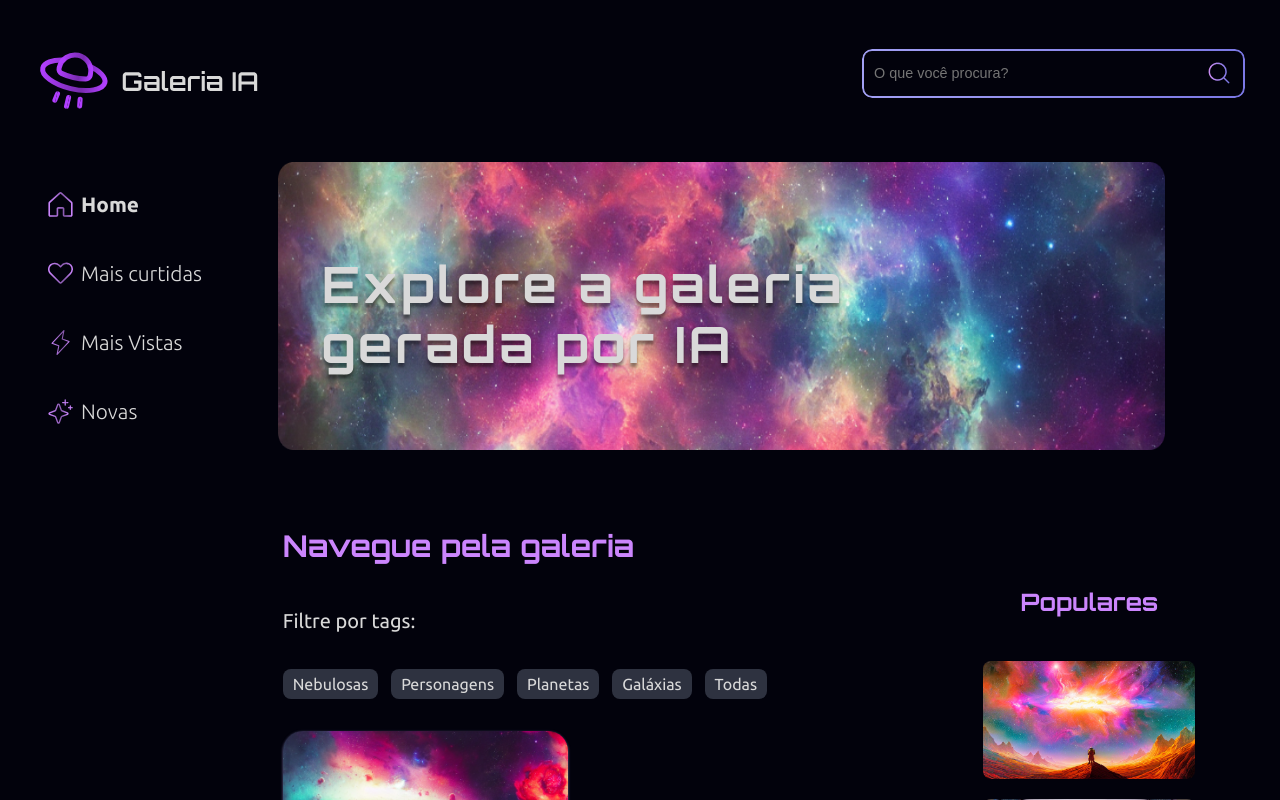
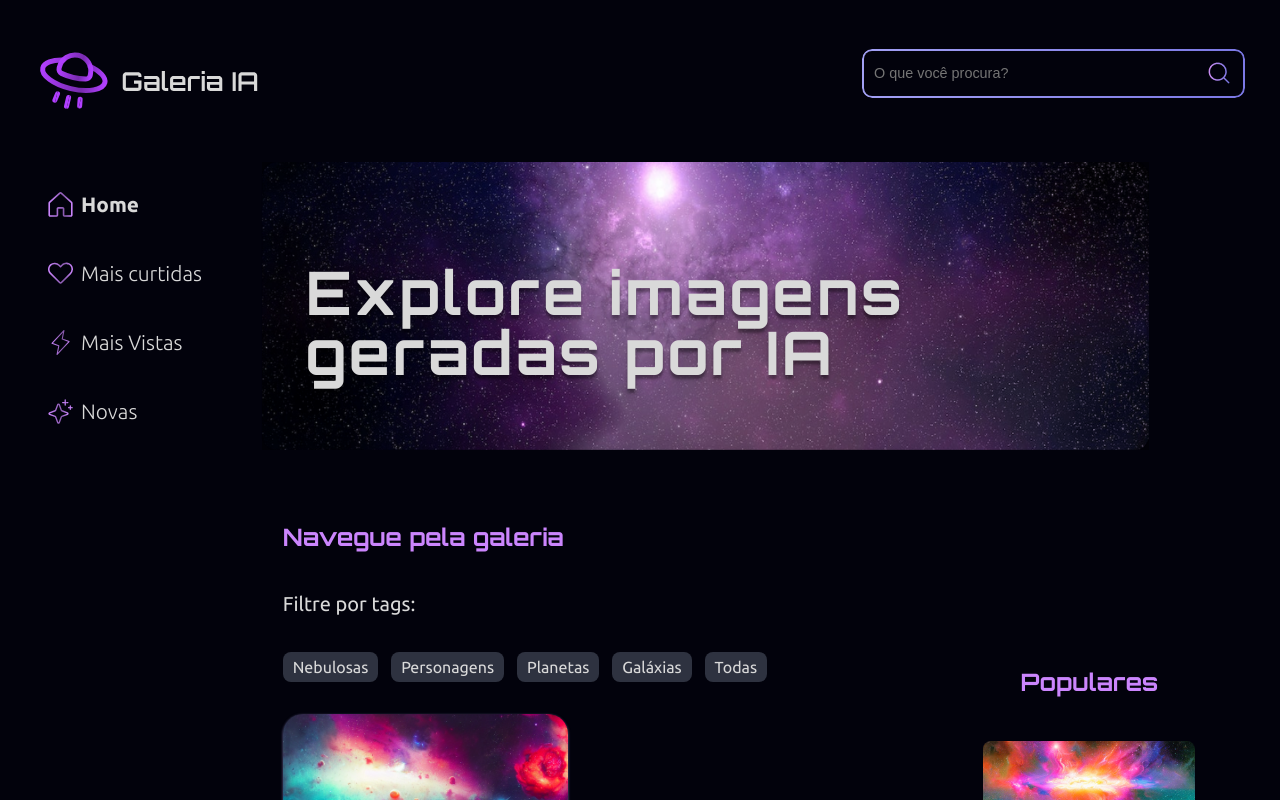
Before and after one commit to robs-am/space-gallery, a React (Create React App) app: page / in a window 1280 px wide. Shown: the top 800 px of the page. Built offline with nearby package versions, Linux system fonts and the light colour scheme.

Commit message:
ad new banner

```diff
--- a/src/Components/Galeria/Galeria.module.scss
+++ b/src/Components/Galeria/Galeria.module.scss
@@ -8,7 +8,7 @@
 
   h2 {
     color: #cb85fd;
-    font-size: 30px;
+    font-size: 24px;
   }
 
   &__cards {
@@ -83,6 +83,9 @@
     font-size: 1.25rem;
     color: $cor-do-texto;
     font-family: $fonte-bold;
+  }
+  button {
+    display: none;
   }
 }
 
@@ -183,4 +186,7 @@
       font-family: $fonte-bold;
     }
   }
+  button {
+    display: block;
+  }
 }
--- a/src/Components/Galeria/Populares/Populares.module.scss
+++ b/src/Components/Galeria/Populares/Populares.module.scss
@@ -12,7 +12,7 @@
   font-size: 16px;
 
   h2 {
-    margin-top: 5.3rem;
+    margin-top: 10.3rem;
   }
 
   &__imagens {
@@ -46,9 +46,9 @@
 
     &:hover {
       border-radius: 10px;
-      background: linear-gradient(to right, #313149, $roxo) border-box;
+      background: linear-gradient(#be85d1, #e190e5);
       color: $azul-escuro;
-      transition: 0.1s;
+      transition: 0.3s;
     }
 
     &::before {
--- a/src/Pages/Homepage/Homepage.module.scss
+++ b/src/Pages/Homepage/Homepage.module.scss
@@ -7,13 +7,15 @@ main {
   align-items: center;
   justify-content: flex-start;
   margin-top: 2rem;
-  gap: 2rem;
+  gap: 1rem;
 
   &__imagem {
     width: 72%;
+
     img {
       width: 100%;
       height: 288px;
+      backdrop-filter: brightness(60%);
     }
 
     position: relative;
@@ -22,7 +24,7 @@ main {
       position: absolute;
       z-index: 1;
       color: #d9d9d9;
-      font-size: 50px;
+      font-size: 60px;
       font-family: "Orbitron";
       line-height: 60px;
       font-weight: 700;
@@ -57,7 +59,7 @@ main {
       margin-top: 4rem;
       width: 100%;
       margin-left: 0;
-      margin-right: 4rem;
+      margin-right: 5rem;
 
       img {
         width: 300px;
--- a/src/Pages/Homepage/index.jsx
+++ b/src/Pages/Homepage/index.jsx
@@ -17,9 +17,13 @@ export default function Homepage() {
           <Menu />
           <div className={styles.principal__imagem}>
             <h1 className={styles.principal__h1}>
-              Explore a galeria gerada por IA
+              Explore imagens geradas por IA
             </h1>
-            <img src={Banner2} alt="Imagem de cristais em um planeta AI" />
+            <img
+              className={styles.banner}
+              src={Banner2}
+              alt="Imagem de cristais em um planeta AI"
+            />
           </div>
         </section>
         <div className={styles.galeria}>
```
Also changed, not shown: src/Pages/Homepage/Banner2.png.
